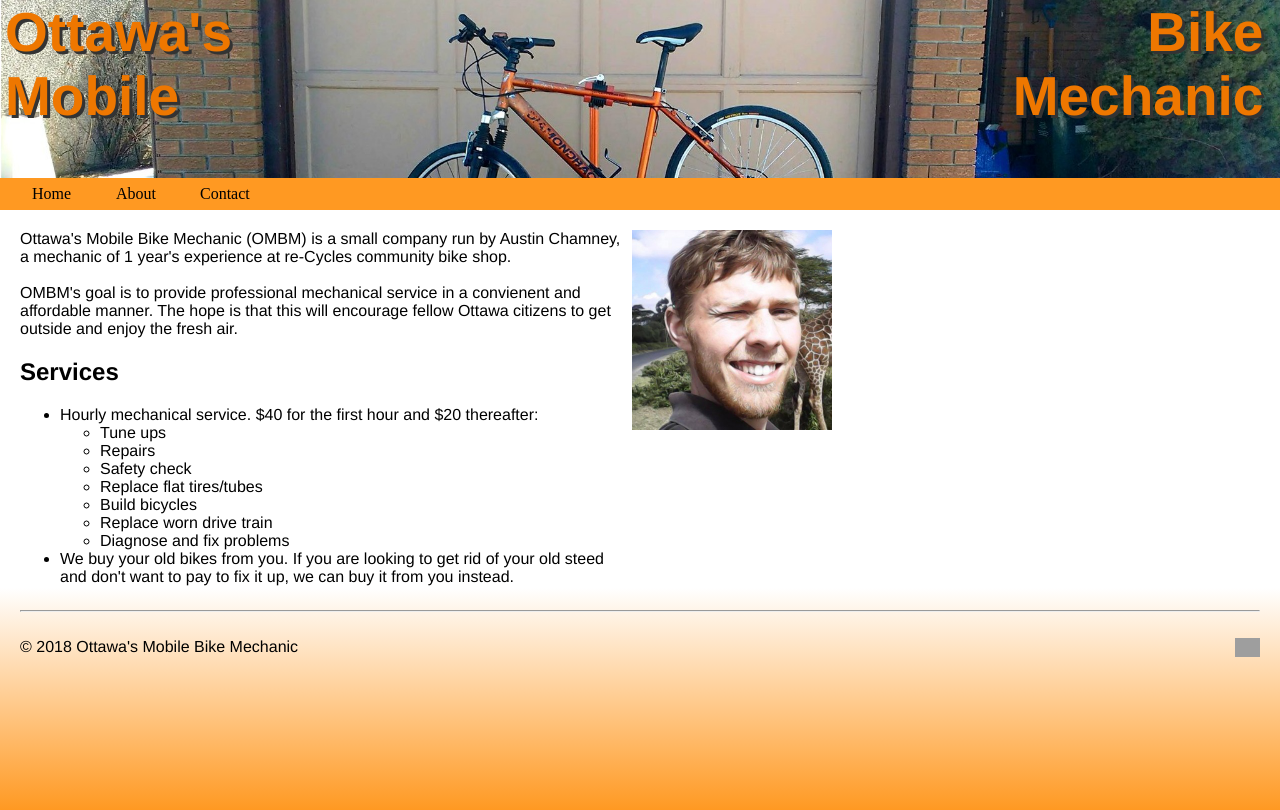
After one commit to achamney/ottawasmobilebikemechanic, a PHP site: page /about.html in a window 1280 px wide. The commit adds this page. Run offline with PHP 8.4, Linux system fonts and the light colour scheme; grey boxes are pictures that could not be loaded.

Commit message:
done part one

```diff
--- /dev/null
+++ b/about.html
@@ -0,0 +1,53 @@
+<html>
+    <head>
+            <link rel="stylesheet" href="css/main.css" />
+            <script src="https://code.jquery.com/jquery-3.3.1.min.js" integrity="sha256-FgpCb/KJQlLNfOu91ta32o/NMZxltwRo8QtmkMRdAu8=" crossorigin="anonymous"></script>
+    </head>
+    <body>
+        <div class="header">
+            <div class="htext h1">Ottawa's Mobile</div>
+            <div class="htext h2">Bike Mechanic</div>
+            <ul>
+                <li><a href="index.html">Home</a></li>
+                <li><a href="about.html">About</a></li>
+                <li><a href="contact.html">Contact</a></li>
+            </ul>
+        </div>
+        <div class="content1">
+            <div class="p6">
+                Ottawa's Mobile Bike Mechanic (OMBM) is a small company run by Austin Chamney,
+                a mechanic of 1 year's experience at re-Cycles community bike shop.
+                <br /><br />
+                OMBM's goal is to provide professional mechanical service in a convienent and affordable manner.
+                The hope is that this will encourage fellow Ottawa citizens to get outside and enjoy the fresh air.
+
+                <h2>Services</h2>
+                <ul>
+                    <li>Hourly mechanical service. $40 for the first hour and $20 thereafter:
+                        <ul>
+                            <li>Tune ups</li>
+                            <li>Repairs</li>
+                            <li>Safety check</li>
+                            <li>Replace flat tires/tubes</li>
+                            <li>Build bicycles</li>
+                            <li>Replace worn drive train</li>
+                            <li>Diagnose and fix problems</li>
+                        </ul>
+                    </li>
+                    <li>We buy your old bikes from you. If you are looking to get rid of your old steed and don't want to pay to fix it up, we can buy it from you instead.</li>
+                </ul>
+            </div>
+            <div class="p6">
+                <img src="img/self.jpg" width="200px"/>
+            </div>
+            <br/>
+            <hr>
+            <br/>
+            &copy; 2018 Ottawa's Mobile Bike Mechanic
+            <div style="float:right">
+                <a href="https://www.facebook.com/ottawamobilebikerepair"><img src="https://c866088.ssl.cf3.rackcdn.com/assets/facebook40x40.png" alt="facebook" width="25px"></a>
+            </div>
+            <br/><br/><br/><br/>
+        </div>
+    </body>
+</html>
--- a/css/main.css
+++ b/css/main.css
@@ -1,7 +1,7 @@
 body {
     padding: 0;
     margin: 0;
-    background-color: #FAFAFA;
+    background-color: #F92;
 }
 .header {
     width: 100%;
@@ -21,6 +21,7 @@ body {
     width: 100%;
     background-color: #F92;
 }
+.header li:first-child { margin-left: 20px; }
 .header li { float: left; }
 .header li a {
     display: block;
@@ -55,24 +56,48 @@ body {
     padding-left: 5px;
 }
 
-.content {
+.content1 {
     font-family: "Helvetica", sans-serif;
     padding: 20px;
+    height: 70%;
+/* Permalink - use to edit and share this gradient: http://colorzilla.com/gradient-editor/#ffffff+63,ff7b00+100 */
+background: rgb(255,255,255); /* Old browsers */
+background: -moz-linear-gradient(top, rgb(255,255,255) 63%, #f92 100%); /* FF3.6-15 */
+background: -webkit-linear-gradient(top, rgb(255,255,255) 63%,#f92 100%); /* Chrome10-25,Safari5.1-6 */
+background: linear-gradient(to bottom, rgb(255,255,255) 63%,#f92 100%); /* W3C, IE10+, FF16+, Chrome26+, Opera12+, Safari7+ */
+filter: progid:DXImageTransform.Microsoft.gradient( startColorstr='#ffffff', endColorstr='#F92',GradientType=0 ); /* IE6-9 */
+}
+.content2 {
+    font-family: "Helvetica", sans-serif;
+    padding: 20px;
+    height: 70%;
+}
+.insert {
+    display: block;
+    border: 1px solid #333;
+    padding: 15px;
+}
+#message {
+    padding-right:5px;
 }
 #carousel {
     position: relative;
-    height: 100%;
+    /*height: 1000px;*/
 }
 #carousel img {
     position: absolute;
     top: 0px;
     left: 0px;
+    max-height: 400px;
+}
+
+.contact *{
+    padding-bottom: 3px;
 }
 
 .p6, .p4, .p8 {
     display: inline-block;
     vertical-align: top;
-    padding-right: 5px;
 }
 .p4 {
     width: 32%;
@@ -80,3 +105,6 @@ body {
 .p8 {
     width: 65%;
 }
+.p6 {
+    width: 49%;
+}
```
Also changed, not shown: contact.html (added, +44 -0 lines), index.html (+17 -8 lines), img/map.png (added), img/self.jpg (added).
